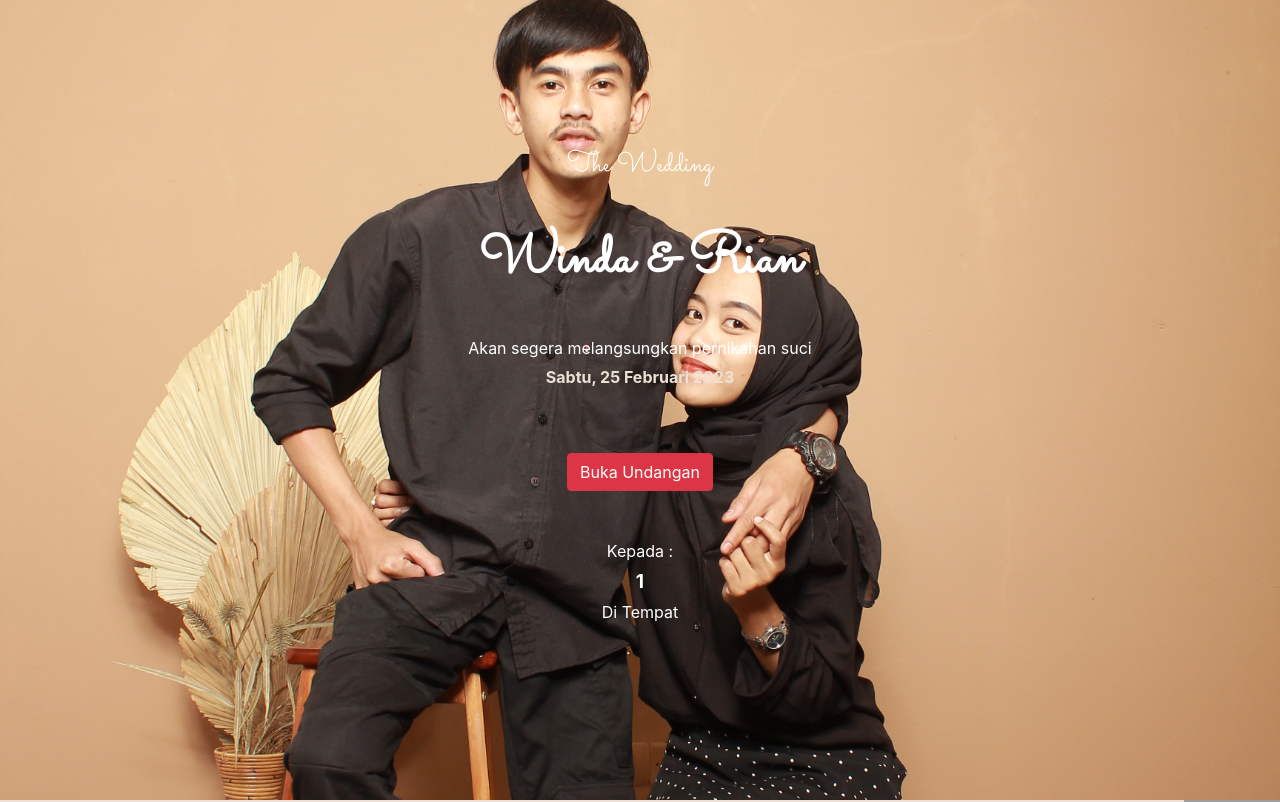
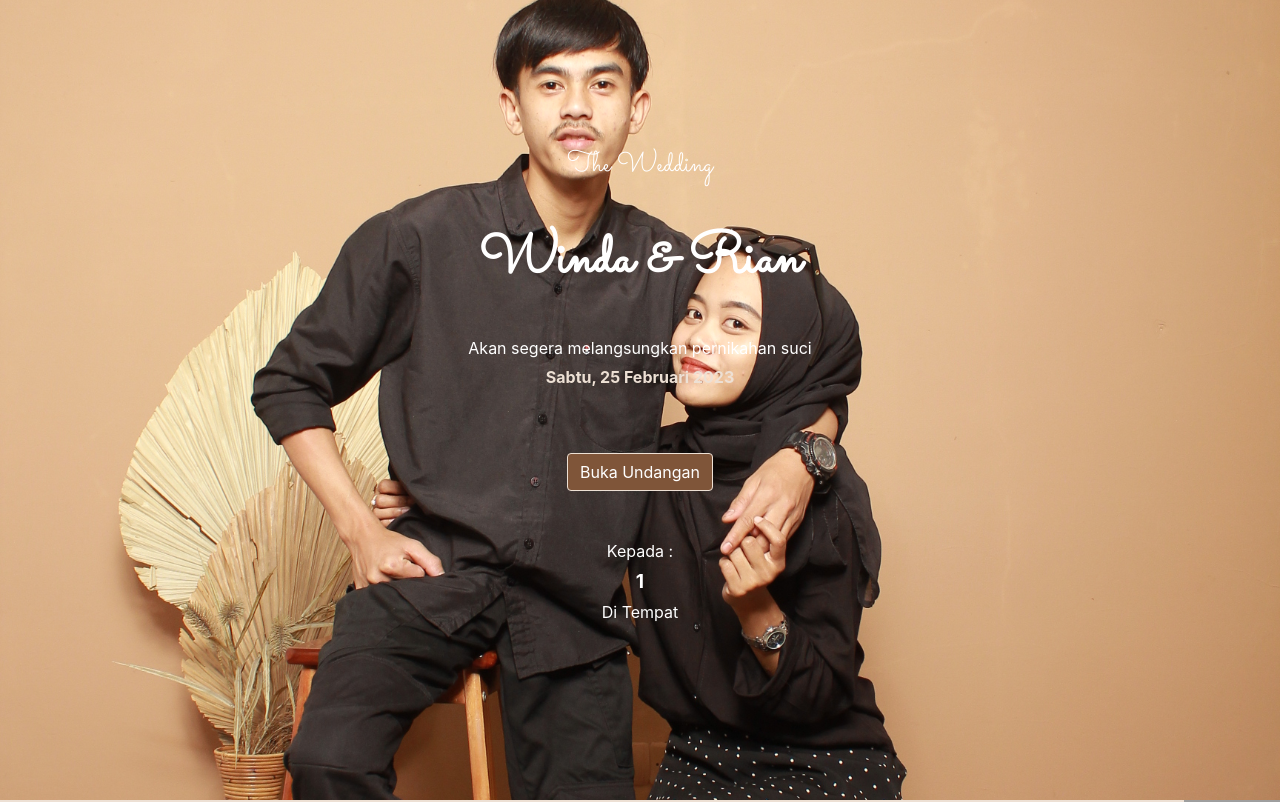
Before and after one commit to dickylkmnh/riyanwindawedding, a React (Create React App) app: page /1 in a window 1280 px wide. Shown: the top 802 px of the page. Built offline with nearby package versions, Linux system fonts and the light colour scheme; grey boxes are pictures that could not be loaded; a web font is replaced by a local one.

Commit message:
[fix] feedback

```diff
--- a/src/main/pages/main-pages.component.jsx
+++ b/src/main/pages/main-pages.component.jsx
@@ -44,7 +44,7 @@ export const MainPagesComponent = () => {
                         <div className="row mb-5">
                             <div className="col-12">
                                 <a
-                                    className="btn btn-danger"
+                                    className="btn btn-secondary btn-wedding"
                                     href="#invitation"
                                 >
                                     Buka Undangan
--- a/src/main/style/styles.scss
+++ b/src/main/style/styles.scss
@@ -51,6 +51,10 @@
                         font-weight: bold;
                         font-size: 1.2em;
                     }
+                }
+                .btn-wedding {
+                    border: 1px solid #ede0d4 !important;
+                    background-color: #7f5539 !important;
                 }
             }
         }
```
